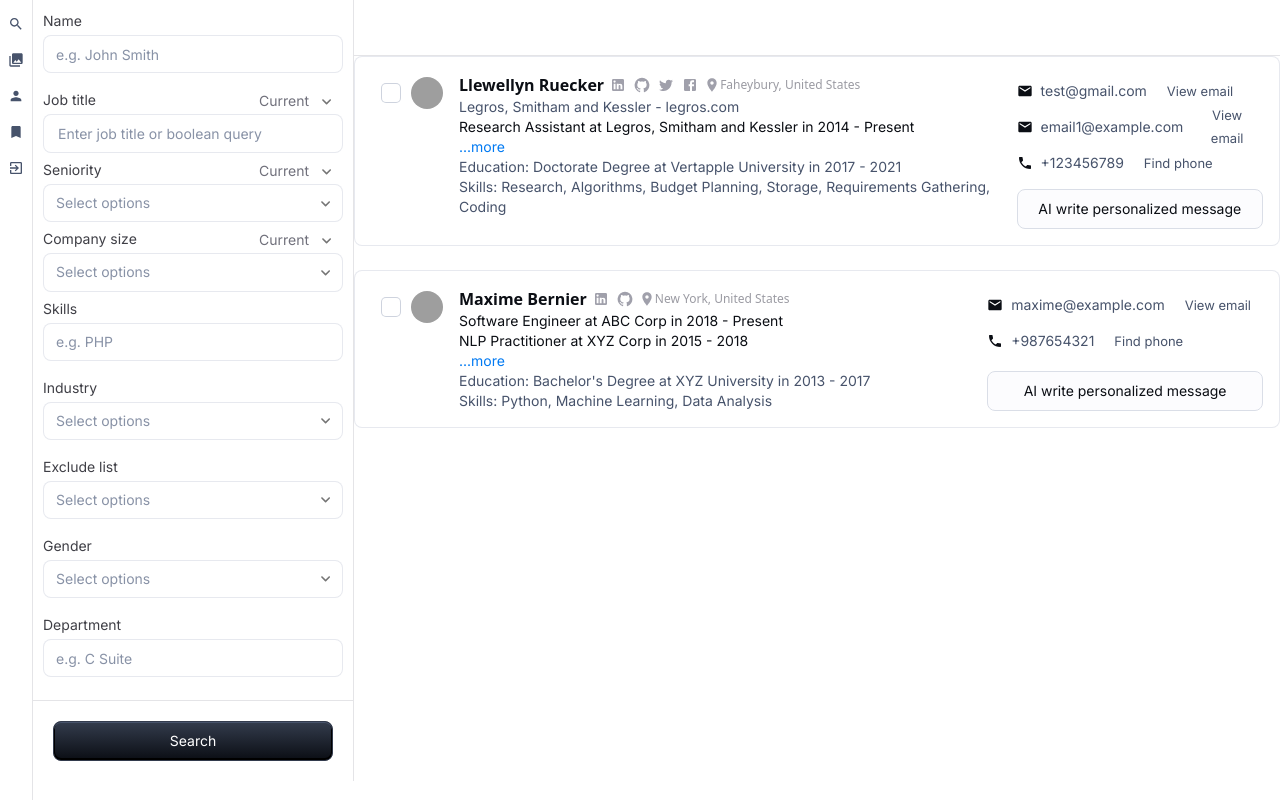
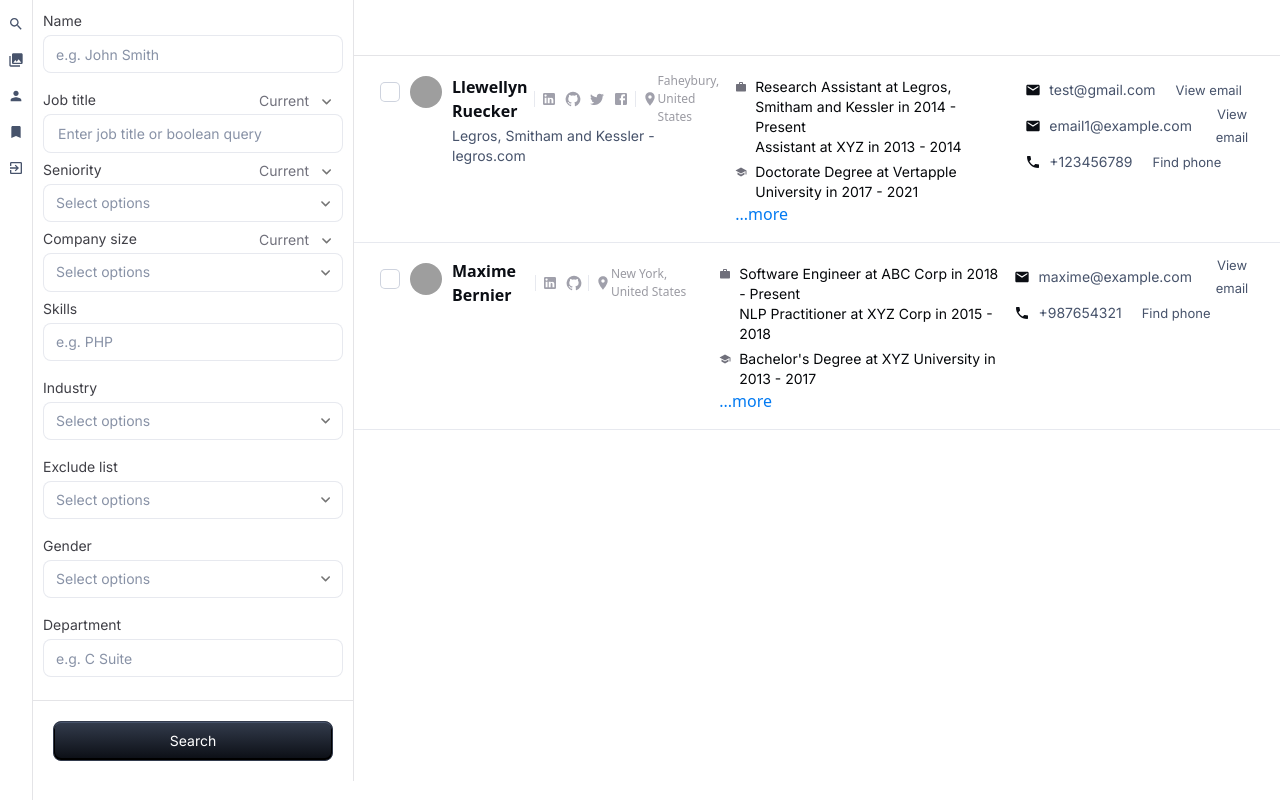
Before and after one commit to jayanthbondi/talenscout, a React (Vite) app: page /search in a window 1280 px wide. Built offline with nearby package versions, Linux system fonts and the light colour scheme; grey boxes are pictures that could not be loaded.

Commit message:
Fix Candidate List Layout

```diff
--- a/src/components/search/CandidateList.jsx
+++ b/src/components/search/CandidateList.jsx
@@ -5,8 +5,9 @@ import {
   Box,
   Button,
   Grid,
-  IconButton,
   Checkbox,
+  Link,
+  Divider,
 } from "@mui/material";
 import EmailIcon from "@mui/icons-material/Email";
 import PhoneIcon from "@mui/icons-material/Phone";
@@ -15,7 +16,10 @@ import LinkedInIcon from "@mui/icons-material/LinkedIn";
 import GitHubIcon from "@mui/icons-material/GitHub";
 import TwitterIcon from "@mui/icons-material/Twitter";
 import FacebookIcon from "@mui/icons-material/Facebook";
-import MoreHorizIcon from "@mui/icons-material/MoreHoriz";
+import SchoolIcon from "@mui/icons-material/School";
+import WorkIcon from "@mui/icons-material/Work";
+import CodeIcon from "@mui/icons-material/Code"; // Use CodeIcon for skills
+import { useState } from "react";
 
 // Sample candidate data
 const sampleData = {
@@ -32,16 +36,11 @@ const sampleData = {
       location: "Faheybury, United States",
       experience: [
         "Research Assistant at Legros, Smitham and Kessler in 2014 - Present",
+        "Assistant at XYZ in 2013 - 2014",
+        "Test Practitioner at XYZ Corp in 2015 - 2018",
       ],
       education: ["Doctorate Degree at Vertapple University in 2017 - 2021"],
-      skills: [
-        "Research",
-        "Algorithms",
-        "Budget Planning",
-        "Storage",
-        "Requirements Gathering",
-        "Coding",
-      ],
+      skills: ["Research", "Algorithms", "Budget Planning"],
       profile_picture_url:
         "https://images.contactout.com/profiles/7fe492925c1911244c7110c5ea9e66c4",
       contact_availability: {
@@ -67,8 +66,12 @@ const sampleData = {
       experience: [
         "Software Engineer at ABC Corp in 2018 - Present",
         "NLP Practitioner at XYZ Corp in 2015 - 2018",
+        "Test Practitioner at XYZ Corp in 2015 - 2018",
       ],
-      education: ["Bachelor's Degree at XYZ University in 2013 - 2017"],
+      education: [
+        "Bachelor's Degree at XYZ University in 2013 - 2017",
+        "Bachelor's Degree at XYZ University in 2013 - 2017",
+      ],
       skills: ["Python", "Machine Learning", "Data Analysis"],
       profile_picture_url:
         "https://images.contactout.com/profiles/7fe492925c1911244c7110c5ea9e66c4",
@@ -95,10 +98,34 @@ const CandidateList = () => {
   const candidates = Object.values(sampleData.profiles).slice(0, 10); // Extracting the first 10 candidates
 
   return (
-    <Grid container spacing={3}>
+    <Grid container>
       {candidates.map((candidate, index) => (
         <Grid item xs={12} key={index}>
-          <Card variant="outlined" sx={{ display: "flex", padding: 2 }}>
+          <CandidateCard candidate={candidate} />
+        </Grid>
+      ))}
+    </Grid>
+  );
+};
+
+const CandidateCard = ({ candidate }) => {
+  const [expanded, setExpanded] = useState(false);
+
+  const toggleExpand = () => setExpanded(!expanded);
+
+  return (
+    <Card
+      variant="outlined"
+      sx={(theme) => ({
+        display: "flex",
+        padding: 2,
+        border: "none",
+        borderRadius: 0,
+        borderBottom: `1px solid ${theme.palette.divider}`,
+      })}
+    >
+      {/* Left Side: Avatar and Checkbox */}
+      <Box sx={{ display: "flex", gap: "10px" }}>
         <Box
           sx={{
             display: "flex",
@@ -113,12 +140,73 @@ const CandidateList = () => {
             sx={{ width: 32, height: 32 }}
           />
         </Box>
-            <Box sx={{ flexGrow: 1 }}>
-              <Box sx={{ display: "flex", gap: "6px" }}>
-                <Box sx={{ display: "flex", gap: "6px" }}>
+        <Box sx={{}}>
+          <Box sx={{ display: "flex", gap: "6px", alignItems: "center" }}>
+            <Box sx={{ display: "flex", gap: "6px", alignItems: "center" }}>
               <Typography variant="candidateName">
                 {candidate.full_name}
               </Typography>
+              <Divider
+                orientation="vertical"
+                sx={(theme) => ({
+                  height: "16px",
+                  color: `${theme.palette.divider}`,
+                })}
+              />
+              <SocialProfiles socialProfiles={candidate.social_profiles} />
+            </Box>
+
+            {/* Vertical Divider */}
+            <Divider orientation="vertical" sx={{ height: "16px" }} />
+
+            <LocationSection location={candidate.location} />
+          </Box>
+          {candidate.company && (
+            <Typography variant="body2" color="textSecondary">
+              {candidate.company.name} - {candidate.company.domain}
+            </Typography>
+          )}
+        </Box>
+      </Box>
+
+      <Box>
+        <Box
+          sx={{ mt: 0.6, display: "flex", flexDirection: "column", gap: "5px" }}
+        >
+          <ExperienceSection
+            experience={candidate.experience}
+            expanded={expanded}
+          />
+          <EducationSection
+            education={candidate.education}
+            expanded={expanded}
+          />
+          {expanded ? (
+            <SkillsSection skills={candidate.skills} expanded={expanded} />
+          ) : null}
+        </Box>
+        <Box
+          onClick={toggleExpand}
+          sx={{
+            padding: 0,
+            textTransform: "none",
+            cursor: "pointer",
+            color: "primary.main",
+          }}
+        >
+          {expanded ? "Show less" : "...more"}
+        </Box>
+      </Box>
+
+      {/* Contact Info */}
+      <ContactInfo contactInfo={candidate.contact_info} />
+    </Card>
+  );
+};
+
+// Components for different sections
+const SocialProfiles = ({ socialProfiles }) => {
+  return (
     <Box
       sx={{
         display: "flex",
@@ -127,48 +215,40 @@ const CandidateList = () => {
         color: (theme) => theme.palette.icon.light,
       }}
     >
-                    {candidate.social_profiles.linkedin && (
+      {socialProfiles.linkedin && (
         <LinkedInIcon
           sx={{ fontSize: "1rem", cursor: "pointer" }}
           onClick={() =>
             window.open(
-                            candidate.social_profiles.linkedin,
+              socialProfiles.linkedin,
               "_blank",
               "noopener noreferrer"
             )
           }
         />
       )}
-                    {candidate.social_profiles.github && (
+      {socialProfiles.github && (
         <GitHubIcon
           sx={{ fontSize: "1rem", cursor: "pointer" }}
           onClick={() =>
-                          window.open(
-                            candidate.social_profiles.github,
-                            "_blank",
-                            "noopener noreferrer"
-                          )
+            window.open(socialProfiles.github, "_blank", "noopener noreferrer")
           }
         />
       )}
-                    {candidate.social_profiles.twitter && (
+      {socialProfiles.twitter && (
         <TwitterIcon
           sx={{ fontSize: "1rem", cursor: "pointer" }}
           onClick={() =>
-                          window.open(
-                            candidate.social_profiles.twitter,
-                            "_blank",
-                            "noopener noreferrer"
-                          )
+            window.open(socialProfiles.twitter, "_blank", "noopener noreferrer")
           }
         />
       )}
-                    {candidate.social_profiles.facebook && (
+      {socialProfiles.facebook && (
         <FacebookIcon
           sx={{ fontSize: "1rem", cursor: "pointer" }}
           onClick={() =>
             window.open(
-                            candidate.social_profiles.facebook,
+              socialProfiles.facebook,
               "_blank",
               "noopener noreferrer"
             )
@@ -176,7 +256,11 @@ const CandidateList = () => {
         />
       )}
     </Box>
-                </Box>
+  );
+};
+
+const LocationSection = ({ location }) => {
+  return (
     <Box sx={{ display: "flex", alignItems: "center" }}>
       <LocationOnIcon
         sx={{
@@ -185,35 +269,93 @@ const CandidateList = () => {
         }}
       />
       <Typography variant="lightText" color="lightText">
-                    {candidate.location}
+        {location}
       </Typography>
     </Box>
-              </Box>
+  );
+};
 
-              {candidate.company && (
-                <Typography variant="body2" color="textSecondary">
-                  {candidate.company.name} - {candidate.company.domain}
+const ExperienceSection = ({ experience, expanded }) => {
+  return (
+    <Box>
+      <Box
+        sx={{
+          display: "flex",
+          gap: 1,
+          color: (theme) => theme.palette.icon.dark,
+          backgroundColor: (theme) => theme.palette.icon.backgroundColor,
+        }}
+      >
+        <WorkIcon sx={{ fontSize: "0.75rem", mt: "4px" }} />
+        <Box>
+          {expanded
+            ? experience.map((exp, i) => (
+                <Typography key={i} variant="body2">
+                  {exp}
                 </Typography>
-              )}
-              <Box>
-                {candidate.experience.slice(0, 2).map((exp, i) => (
+              ))
+            : experience.slice(0, 2).map((exp, i) => (
                 <Typography key={i} variant="body2">
                   {exp}
                 </Typography>
               ))}
-                <Typography variant="body2" color="primary">
-                  ...more
+        </Box>
+      </Box>
+    </Box>
+  );
+};
+
+const EducationSection = ({ education, expanded }) => {
+  return (
+    <Box>
+      <Box
+        sx={{
+          display: "flex",
+          gap: 1,
+          color: (theme) => theme.palette.icon.dark,
+          backgroundColor: (theme) => theme.palette.icon.backgroundColor,
+        }}
+      >
+        <SchoolIcon sx={{ fontSize: "0.75rem", mt: "4px" }} />
+        <Box>
+          {expanded ? (
+            education.map((edu) => (
+              <Typography key={edu} variant="body2">
+                {edu}
               </Typography>
+            ))
+          ) : (
+            <Typography variant="body2">{education[0]}</Typography>
+          )}
         </Box>
-              <Typography variant="body2" color="textSecondary">
-                Education: {candidate.education.join(", ")}
-              </Typography>
+      </Box>
+    </Box>
+  );
+};
+
+const SkillsSection = ({ skills, expanded }) => {
+  return (
     <Box>
-                <Typography variant="body2" color="textSecondary">
-                  Skills: {candidate.skills.join(", ")}
+      <Box
+        sx={{
+          display: "flex",
+          alignItems: "center",
+          gap: 1,
+          color: (theme) => theme.palette.icon.dark,
+          backgroundColor: (theme) => theme.palette.icon.backgroundColor,
+        }}
+      >
+        <CodeIcon sx={{ fontSize: "0.75rem" }} />
+        <Typography variant="body2">
+          {expanded ? skills.join(", ") : skills.slice(0, 3).join(", ")}
         </Typography>
       </Box>
     </Box>
+  );
+};
+
+const ContactInfo = ({ contactInfo }) => {
+  return (
     <Box
       sx={{
         display: "flex",
@@ -222,7 +364,7 @@ const CandidateList = () => {
       }}
     >
       <Box sx={{ display: "flex", flexDirection: "column", mb: 1 }}>
-                {candidate.contact_info.emails.map((email, i) => (
+        {contactInfo.emails.map((email, i) => (
           <Box key={i} sx={{ display: "flex", alignItems: "center" }}>
             <EmailIcon sx={{ fontSize: 16, mr: 1 }} />
             <Typography variant="body2" color="textSecondary">
@@ -233,7 +375,7 @@ const CandidateList = () => {
             </Button>
           </Box>
         ))}
-                {candidate.contact_info.phones.map((phone, i) => (
+        {contactInfo.phones.map((phone, i) => (
           <Box key={i} sx={{ display: "flex", alignItems: "center" }}>
             <PhoneIcon sx={{ fontSize: 16, mr: 1 }} />
             <Typography variant="body2" color="textSecondary">
@@ -245,17 +387,10 @@ const CandidateList = () => {
           </Box>
         ))}
       </Box>
-              <Button
-                variant="outlined"
-                sx={{ width: "100%", textTransform: "none" }}
-              >
+      {/* <Button variant="outlined" sx={{ width: "100%", textTransform: "none" }}>
         AI write personalized message
-              </Button>
+      </Button> */}
     </Box>
-          </Card>
-        </Grid>
-      ))}
-    </Grid>
   );
 };
 
--- a/src/theme/themePrimitives.js
+++ b/src/theme/themePrimitives.js
@@ -167,6 +167,8 @@ export const getDesignTokens = (mode) => {
       },
       icon: {
         light: "rgb(160 160 171)",
+        dark: "rgb(112 112 123)",
+        backgroundLight: "rgb(244 244 245)",
       },
     },
     typography: {
@@ -212,6 +214,8 @@ export const getDesignTokens = (mode) => {
       body2: {
         fontSize: defaultTheme.typography.pxToRem(14),
         fontWeight: 400,
+        // color: "rgb(24, 24, 27)",
+        color: gray[900],
       },
       caption: {
         fontSize: defaultTheme.typography.pxToRem(12),
```
Lines whose indentation alone changed are shown as unchanged.
